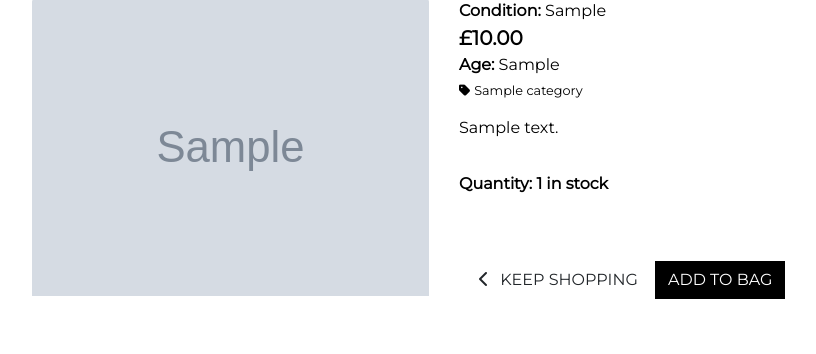
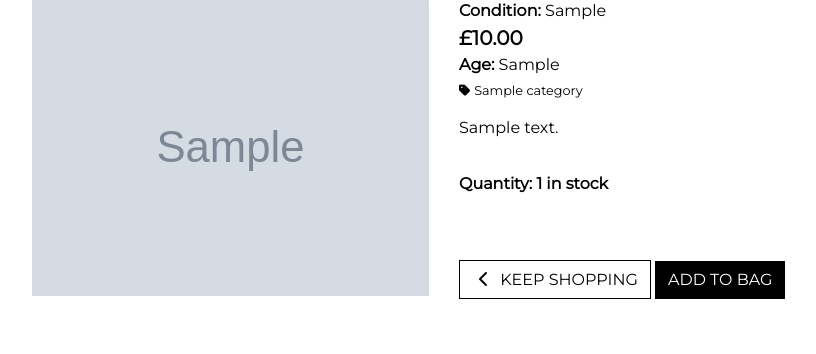
Before and after one commit to Marittie/pp5-ecommerce, a Django app: page /items/00000000-0000-0000-0000-000000000001 in a window 1280 px wide. Shown: the part 261-615 px from the top of the page, without its empty margins (196-1012 px from the left). Run offline with Django 3.2, Linux system fonts and the light colour scheme; tables that the repository leaves empty hold one stand-in row (values such as "Sample post"); grey boxes marked "Sample" are stand-in pictures; some libraries are stand-ins or nearby versions.

Commit message:
added add to bag functionality

```diff
--- a/bag/urls.py
+++ b/bag/urls.py
@@ -4,4 +4,6 @@ from . import views
 
 urlpatterns = [
     path('', views.view_bag, name='view_bag'),
+    path('add/<bag_item_id>/', views.add_to_bag, name='add_to_bag'),
+
 ]
--- a/static/css/base.css
+++ b/static/css/base.css
@@ -54,6 +54,12 @@ body {
 .btn-black {
     background: black;
     color: white;
+}
+
+.btn-outline-black {
+    background: white;
+    color: black !important; /* use important to override link colors for <a> elements */
+    border: 1px solid black;
 }
 
 .shop-now-button:hover,
```
